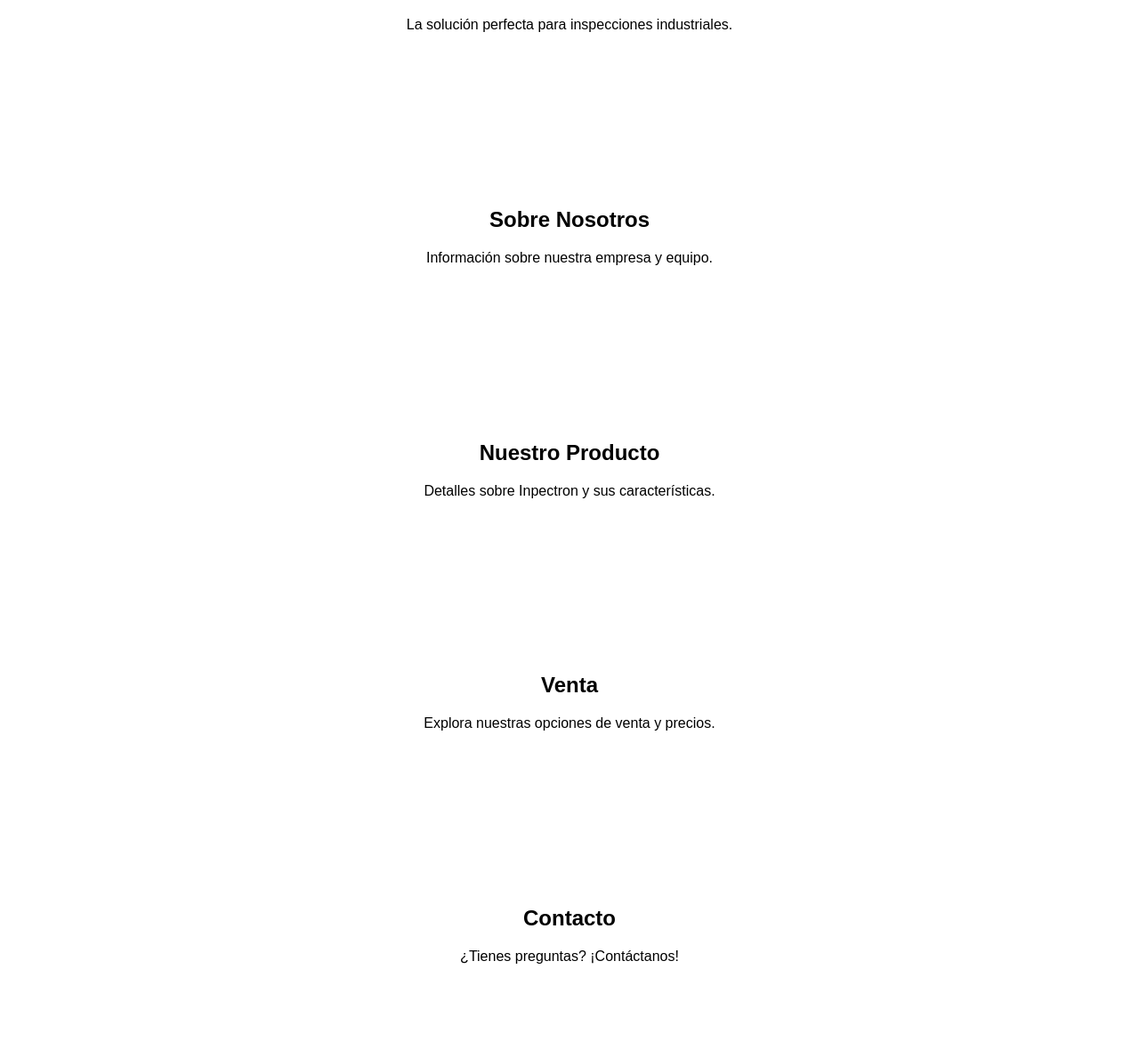
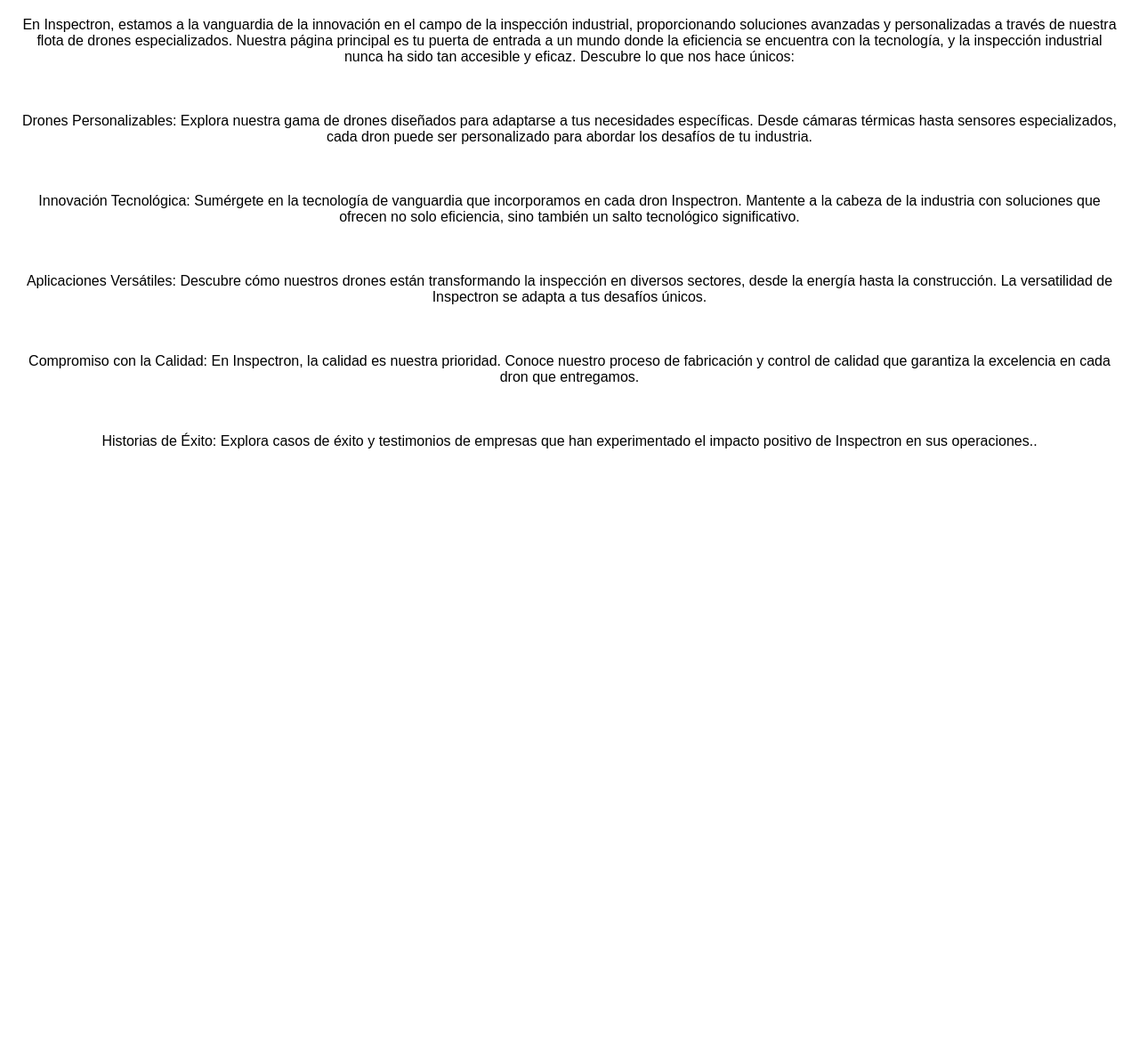
Before and after one commit to InspectronEcon/InspectronEcon.github.io, a plain HTML site: page index.html in a window 1280 px wide. Shown: the part 141-1321 px from the top of the page at 89% size. After the commit the page ends 800 px from the top, so only its background shows below. Drawn offline with Linux system fonts and the light colour scheme.

Commit message:
Update index.html

```diff
--- a/index.html
+++ b/index.html
@@ -30,28 +30,39 @@
     <!-- Contenido de la Página -->
     <div id="inicio">
         <h1>Bienvenido a Inpectron</h1>
-        <p>La solución perfecta para inspecciones industriales.</p>
+        <p>En Inspectron, estamos a la vanguardia de la innovación en el campo de la inspección industrial, proporcionando soluciones avanzadas y personalizadas a través de nuestra flota de drones especializados. Nuestra página principal es tu puerta de entrada a un mundo donde la eficiencia se encuentra con la tecnología, y la inspección industrial nunca ha sido tan accesible y eficaz.
+
+            Descubre lo que nos hace únicos:
+            <br>
+        </br>
+        <br>
+    </br>
+            Drones Personalizables: Explora nuestra gama de drones diseñados para adaptarse a tus necesidades específicas. Desde cámaras térmicas hasta sensores especializados, cada dron puede ser personalizado para abordar los desafíos de tu industria.
+            <br>
+        </br>
+        <br>
+    </br>
+            Innovación Tecnológica: Sumérgete en la tecnología de vanguardia que incorporamos en cada dron Inspectron. Mantente a la cabeza de la industria con soluciones que ofrecen no solo eficiencia, sino también un salto tecnológico significativo.
+            <br>
+        </br>
+        <br>
+    </br>
+            Aplicaciones Versátiles: Descubre cómo nuestros drones están transformando la inspección en diversos sectores, desde la energía hasta la construcción. La versatilidad de Inspectron se adapta a tus desafíos únicos.
+            <br>
+        </br>
+        <br>
+    </br>
+            Compromiso con la Calidad: En Inspectron, la calidad es nuestra prioridad. Conoce nuestro proceso de fabricación y control de calidad que garantiza la excelencia en cada dron que entregamos.
+            <br>
+        </br>
+        <br>
+    </br>
+            Historias de Éxito: Explora casos de éxito y testimonios de empresas que han experimentado el impacto positivo de Inspectron en sus operaciones..</p>
+            <br>
+        </br></p>
     </div>
 
-    <div id="sobre-nosotros">
-        <h2>Sobre Nosotros</h2>
-        <p>Información sobre nuestra empresa y equipo.</p>
-    </div>
 
-    <div id="nuestro-producto">
-        <h2>Nuestro Producto</h2>
-        <p>Detalles sobre Inpectron y sus características.</p>
-    </div>
-
-    <div id="venta">
-        <h2>Venta</h2>
-        <p>Explora nuestras opciones de venta y precios.</p>
-    </div>
-
-    <div id="contacto">
-        <h2>Contacto</h2>
-        <p>¿Tienes preguntas? ¡Contáctanos!</p>
-    </div>
 
     <!-- Scripts JavaScript -->
     <script>
```
